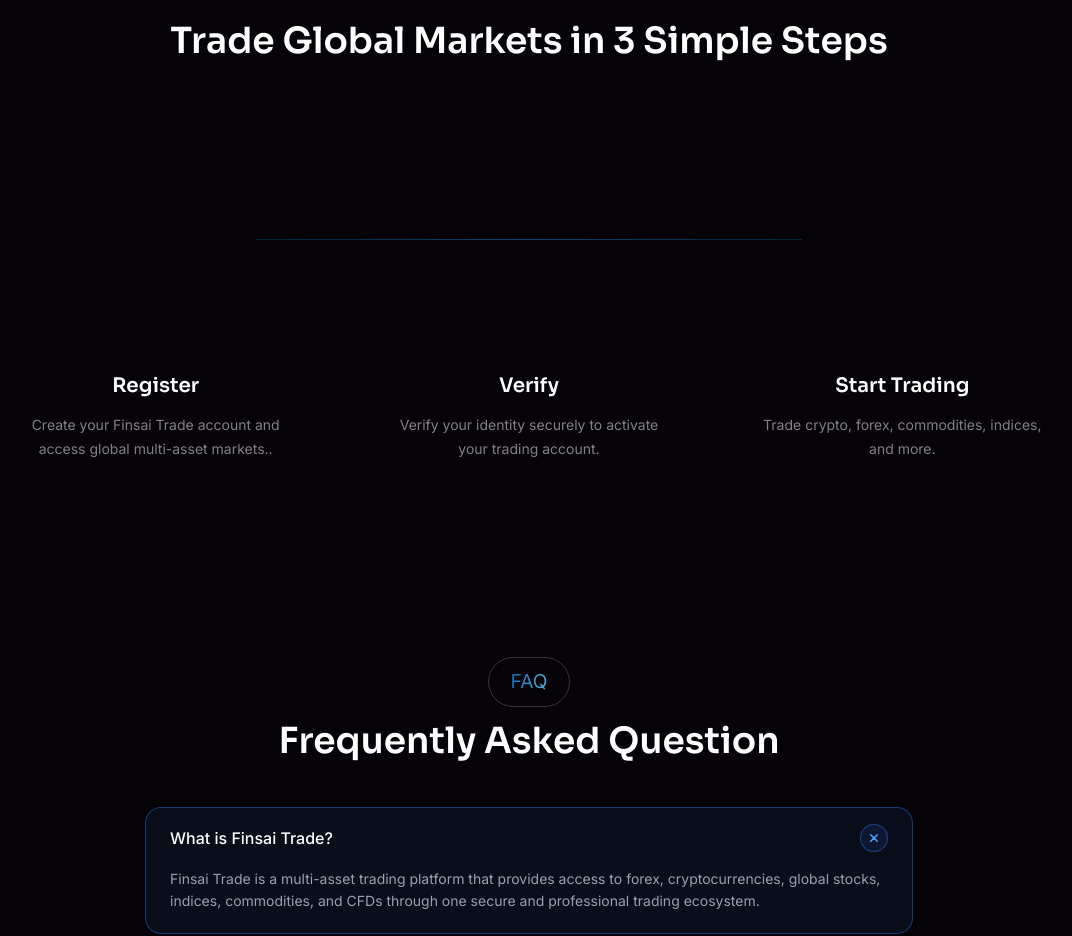
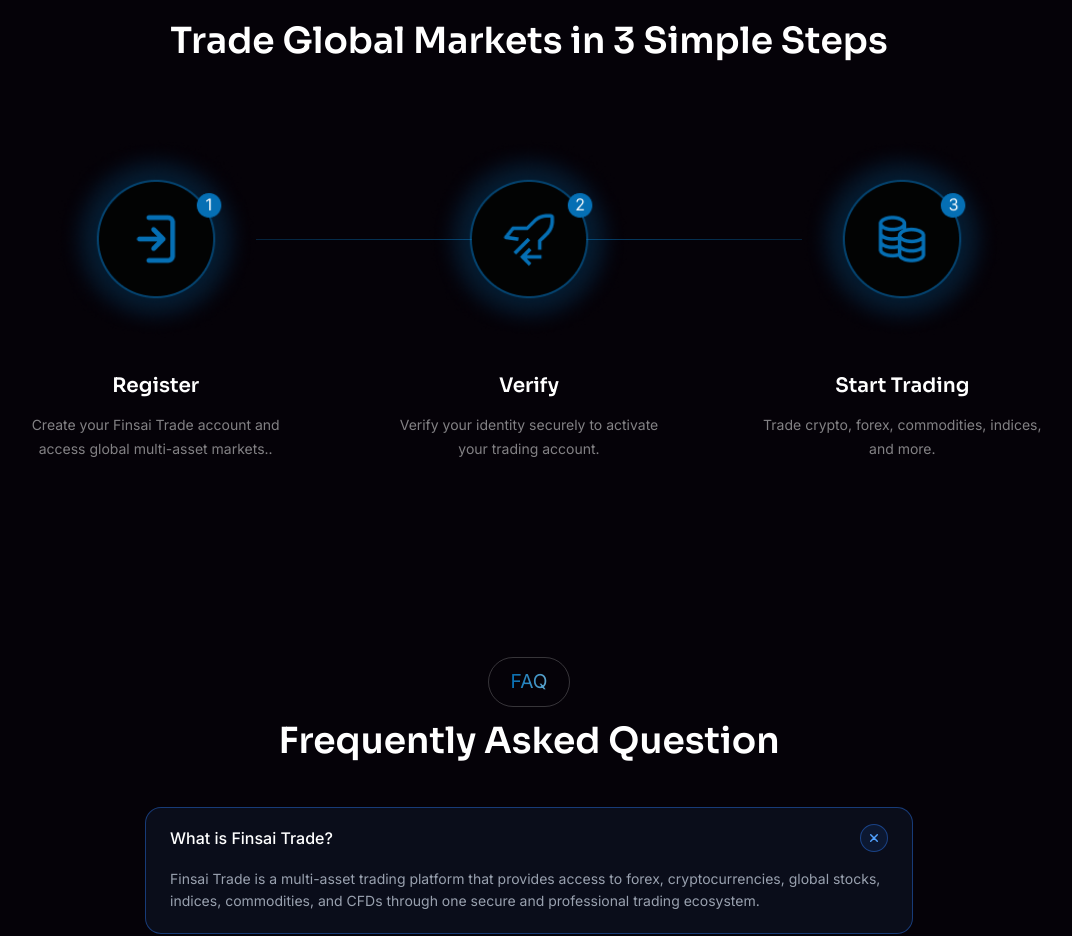
Before and after one commit to finsaitrade007/main-website, a Next.js app: page /services in a window 1280 px wide. Shown: the part 3640-4576 px from the top of the page, without its empty margins (111-1183 px from the left). Built offline with nearby package versions, Linux system fonts and the light colour scheme; no server answers.

Commit message:
feat: skip strapi along development

```diff
--- a/src/components/AwardsSection.tsx
+++ b/src/components/AwardsSection.tsx
@@ -18,6 +18,13 @@
   { id: 2, documentId: "fb-2", title: "The Best IB\nProgram 2025", image: null, order: 2 },
   { id: 3, documentId: "fb-3", title: "The Fastest Growing\nBroker 2025", image: null, order: 3 },
   { id: 4, documentId: "fb-4", title: "Innovative Startup in\nFinance Award 2023", image: null, order: 4 },
+];
+
+const LOCAL_AWARD_IMAGES = [
+  "/awards/wld-fi-2024.png",
+  "/awards/wld-fi-2025.png",
+  "/awards/world-forex-award.png",
+  "/awards/innovative-startup.png",
 ];
 
 export default async function AwardsSection() {
@@ -61,8 +68,8 @@
         </p>
 
         <div style={{ display: "flex", justifyContent: "center", gap: "32px" }}>
-          {awards.map((award) => {
-            const img = strapiImageUrl(award.image);
+          {awards.map((award, idx) => {
+            const img = strapiImageUrl(award.image) ?? LOCAL_AWARD_IMAGES[idx];
             return (
               <div
                 key={award.id}
@@ -90,7 +97,7 @@
                       src={img}
                       alt={award.title}
                       fill
-                      style={{ objectFit: "cover" }}
+                      style={{ objectFit: "contain" }}
                     />
                   )}
                 </div>
--- a/src/components/MarketsAccordion.tsx
+++ b/src/components/MarketsAccordion.tsx
@@ -98,7 +98,7 @@
       <div style={{ display: "flex", alignItems: "center", justifyContent: "center" }}>
         <div style={{ position: "relative", width: "520px", height: "520px" }}>
           {markets.map((market, i) => {
-            const src = strapiImageUrl(market.image);
+            const src = strapiImageUrl(market.image) ?? market.localImage;
             if (!src) return null;
             return (
               <Image
--- a/src/components/MarketsSection.tsx
+++ b/src/components/MarketsSection.tsx
@@ -14,6 +14,7 @@
     description:
       "Trade major, minor, and exotic forex pairs with deep liquidity, competitive spreads, and ultra-fast execution on the global foreign exchange market.",
     image: null,
+    localImage: "/markets/forex.png",
     order: 1,
   },
   {
@@ -24,6 +25,7 @@
     description:
       "Access Bitcoin, Ethereum, and hundreds of altcoins. Trade crypto CFDs with leverage around the clock on a secure, regulated platform.",
     image: null,
+    localImage: "/markets/crypto.png",
     order: 2,
   },
   {
@@ -34,6 +36,7 @@
     description:
       "Trade top global stock indices and capture price movements across major economies, including US, European, Asian, and international markets.",
     image: null,
+    localImage: "/markets/indices.png",
     order: 3,
   },
   {
@@ -44,6 +47,7 @@
     description:
       "Diversify your portfolio with gold, silver, crude oil, natural gas, and other high-demand commodities traded across global markets.",
     image: null,
+    localImage: "/markets/metals.png",
     order: 4,
   },
   {
@@ -54,6 +58,7 @@
     description:
       "Invest and trade shares of leading international companies listed on major global stock exchanges through a professional online trading platform.",
     image: null,
+    localImage: "/markets/stocks.png",
     order: 5,
   },
 ];
--- a/src/components/PlatformsSection.tsx
+++ b/src/components/PlatformsSection.tsx
@@ -37,6 +37,7 @@
     order: 1,
     mockupImage: null,
     iconImage: null,
+    localMockupImage: "/platforms/mt-mockup.png",
   },
   {
     id: 3,
@@ -49,6 +50,8 @@
     order: 3,
     mockupImage: null,
     iconImage: null,
+    localMockupImage: "/platforms/web-terminal-mockup.png",
+    localIconImage: "/platforms/social-icon.png",
   },
   {
     id: 4,
@@ -61,12 +64,13 @@
     order: 4,
     mockupImage: null,
     iconImage: null,
+    localIconImage: "/platforms/app-icon.png",
   },
 ];
 
 function WidePlatformCard({ p }: { p: StrapiPlatform }) {
-  const mockup = strapiImageUrl(p.mockupImage);
-  const icon = strapiImageUrl(p.iconImage);
+  const mockup = strapiImageUrl(p.mockupImage) ?? p.localMockupImage;
+  const icon = strapiImageUrl(p.iconImage) ?? p.localIconImage;
 
   return (
     <div
@@ -148,8 +152,8 @@
 }
 
 function PlatformCard({ p }: { p: StrapiPlatform }) {
-  const mockup = strapiImageUrl(p.mockupImage);
-  const icon = strapiImageUrl(p.iconImage);
+  const mockup = strapiImageUrl(p.mockupImage) ?? p.localMockupImage;
+  const icon = strapiImageUrl(p.iconImage) ?? p.localIconImage;
 
   return (
     <div
--- a/src/components/StepsSection.tsx
+++ b/src/components/StepsSection.tsx
@@ -10,6 +10,12 @@
   stepsBadge: "Signup Procedure",
   stepsTitle: "Trade Global Markets in 3 Simple Steps",
 };
+
+const LOCAL_STEP_IMAGES = [
+  "/steps/register.png",
+  "/steps/verify.png",
+  "/steps/start-trading.png",
+];
 
 const FALLBACK_STEPS: StrapiStep[] = [
   {
@@ -98,8 +104,8 @@
             }}
           />
 
-          {steps.map((step) => {
-            const img = strapiImageUrl(step.image);
+          {steps.map((step, idx) => {
+            const img = strapiImageUrl(step.image) ?? LOCAL_STEP_IMAGES[idx];
             return (
               <div
                 key={step.id}
--- a/src/lib/strapi.ts
+++ b/src/lib/strapi.ts
@@ -19,6 +19,13 @@
 };
 
 export async function strapiFetch<T>(
+  _path: string,
+  _opts: FetchOptions = {},
+): Promise<T | null> {
+  return null;
+}
+
+export async function _strapiFetchReal<T>(
   path: string,
   { revalidate = 60, tags }: FetchOptions = {},
 ): Promise<T | null> {
@@ -172,6 +179,7 @@
   name: string;
   description: string;
   image: StrapiMedia;
+  localImage?: string;
   order: number;
 };
 
@@ -185,6 +193,8 @@
   order: number;
   mockupImage: StrapiMedia;
   iconImage: StrapiMedia;
+  localMockupImage?: string;
+  localIconImage?: string;
 };
 
 export type StrapiStep = {
```
